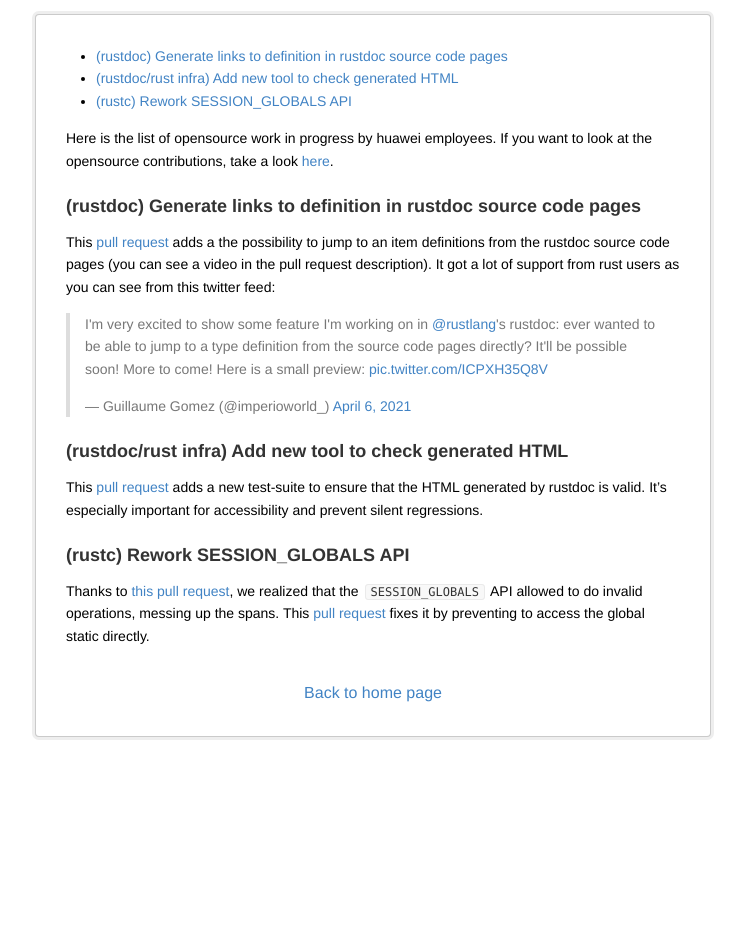
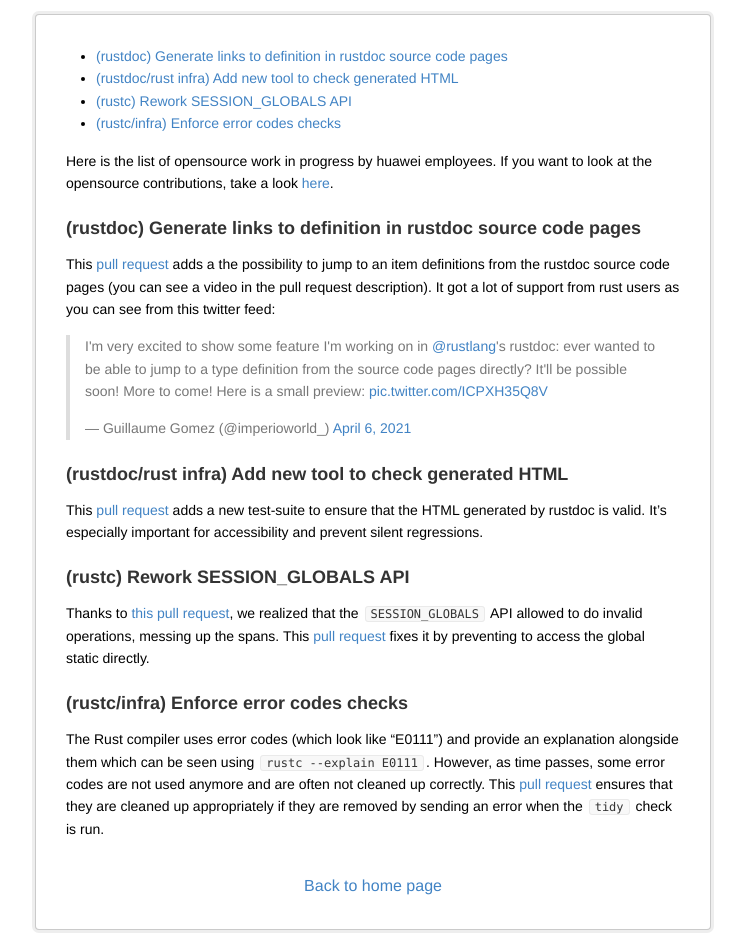
Before and after one commit to yijunyu/trusted-programming.github.io, a Jekyll site: the page built from articles/work-in-progress.md, in a window 1280 px wide. Shown: the whole page, without its empty margins (267-1012 px from the left). Built offline with Jekyll 4.4.1, drawn with Linux system fonts in a browser that asks for light colours; comment, search, counter and statistics services are not loaded; before the commit the page ends 900 px from its top, so only the background shows below that.

Commit message:
More WIP

```diff
--- a/articles/work-in-progress.md
+++ b/articles/work-in-progress.md
@@ -18,8 +18,12 @@ This [pull request](https://github.com/rust-lang/rust/pull/84176) adds a the pos
 
 ### (rustdoc/rust infra) Add new tool to check generated HTML
 
-This [pull request](https://github.com/rust-lang/rust/pull/84480) adds a new test-suite to ensure that the HTML generated by rustdoc is valid. It's especially important for accessibility and prevent silent regressions.
+This [pull request](https://github.com/rust-lang/rust/pull/86059) adds a new test-suite to ensure that the HTML generated by rustdoc is valid. It's especially important for accessibility and prevent silent regressions.
 
 ### (rustc) Rework SESSION_GLOBALS API
 
 Thanks to [this pull request](https://github.com/rust-lang/rust/pull/84953), we realized that the `SESSION_GLOBALS` API allowed to do invalid operations, messing up the spans. This [pull request](https://github.com/rust-lang/rust/pull/84961) fixes it by preventing to access the global static directly.
+
+### (rustc/infra) Enforce error codes checks
+
+The Rust compiler uses error codes (which look like "E0111") and provide an explanation alongside them which can be seen using `rustc --explain E0111`. However, as time passes, some error codes are not used anymore and are often not cleaned up correctly. This [pull request](https://github.com/rust-lang/rust/pull/86137) ensures that they are cleaned up appropriately if they are removed by sending an error when the `tidy` check is run.
```
